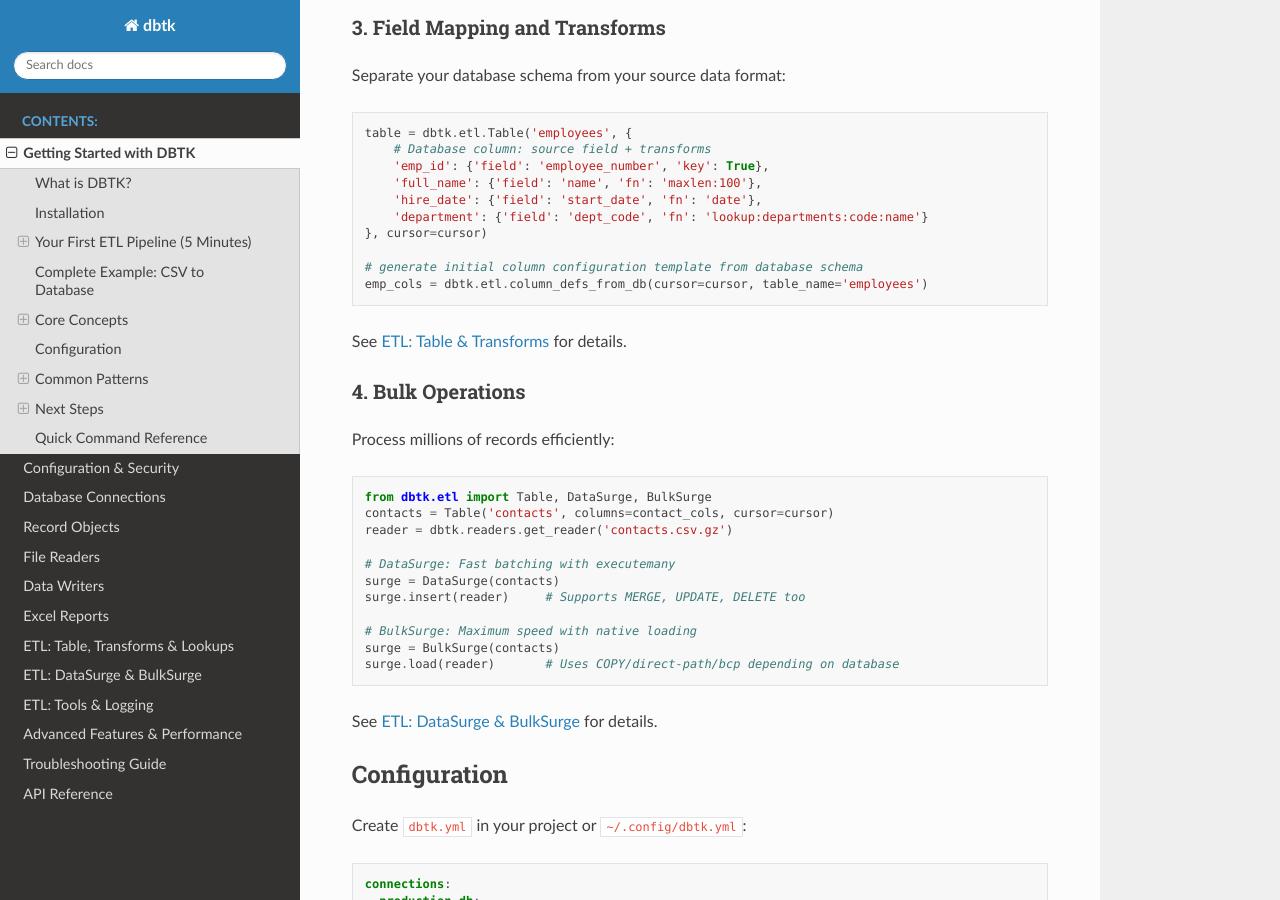
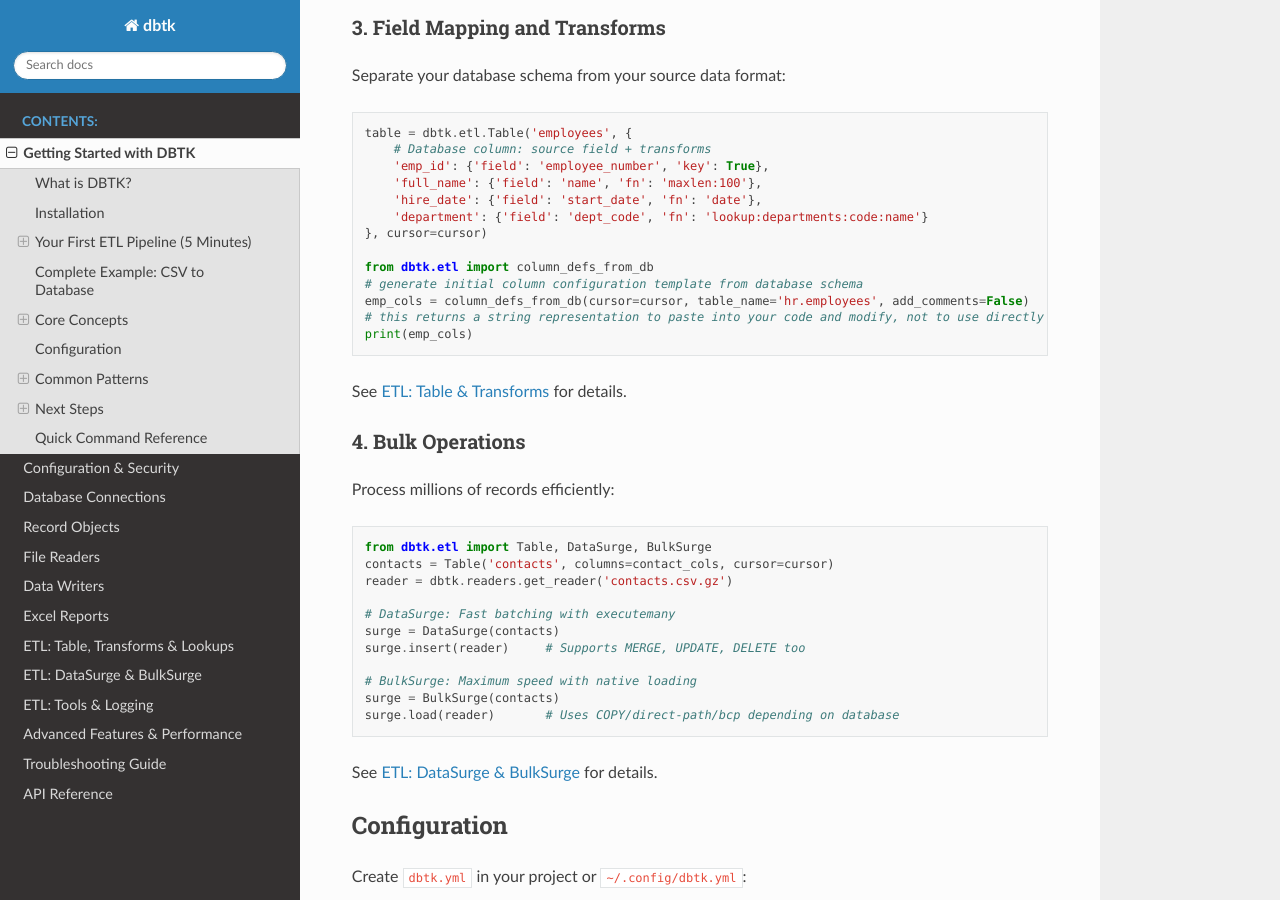
Before and after one commit to scottrbailey/dbtk, a Sphinx documentation site: the page built from docs/01-getting-started.md, in a window 1280 px wide and 900 px high, scrolled down 3561 px. Built offline with Sphinx 7.4.7 and the Read the Docs theme 3.1.0, drawn with Linux system fonts in a browser that asks for light colours.

Commit message:
- export ExcelFormat and ColumnRule - improve documentation for column_defs_from_db

````diff
--- a/docs/01-getting-started.md
+++ b/docs/01-getting-started.md
@@ -188,8 +188,11 @@ table = dbtk.etl.Table('employees', {
     'department': {'field': 'dept_code', 'fn': 'lookup:departments:code:name'}
 }, cursor=cursor)
 
+from dbtk.etl import column_defs_from_db
 # generate initial column configuration template from database schema
-emp_cols = dbtk.etl.column_defs_from_db(cursor=cursor, table_name='employees')
+emp_cols = column_defs_from_db(cursor=cursor, table_name='hr.employees', add_comments=False)
+# this returns a string representation to paste into your code and modify, not to use directly
+print(emp_cols)
 ```
 
 See [ETL: Table & Transforms](07-table.md) for details.
````
Also changed, not shown: docs/11-api-reference.md (+2 -2 lines), 2 other files.
